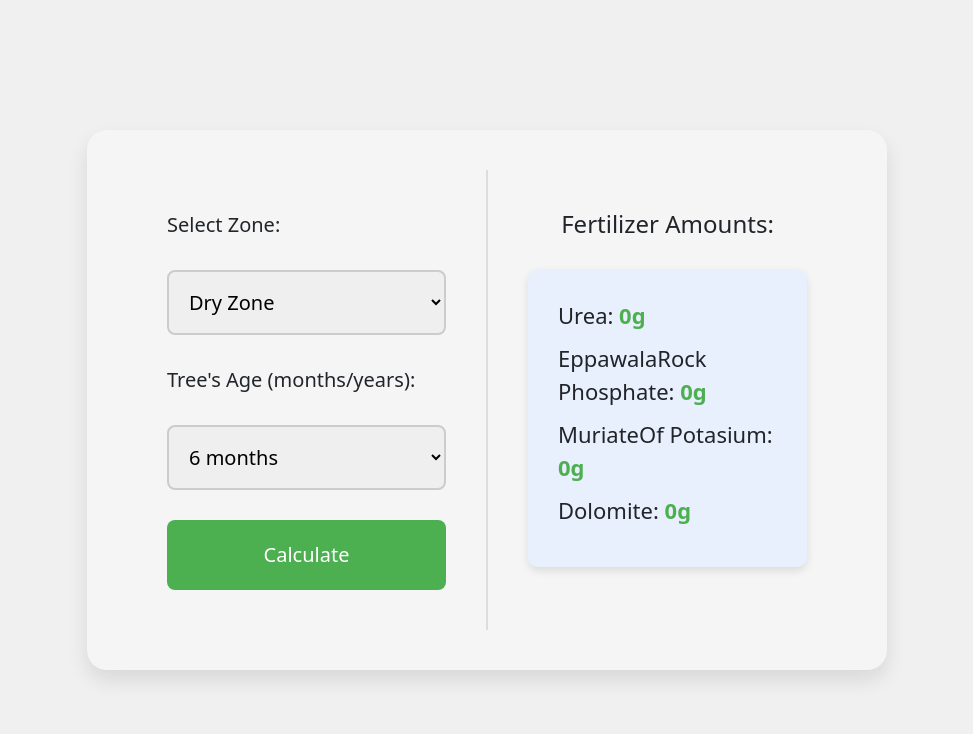
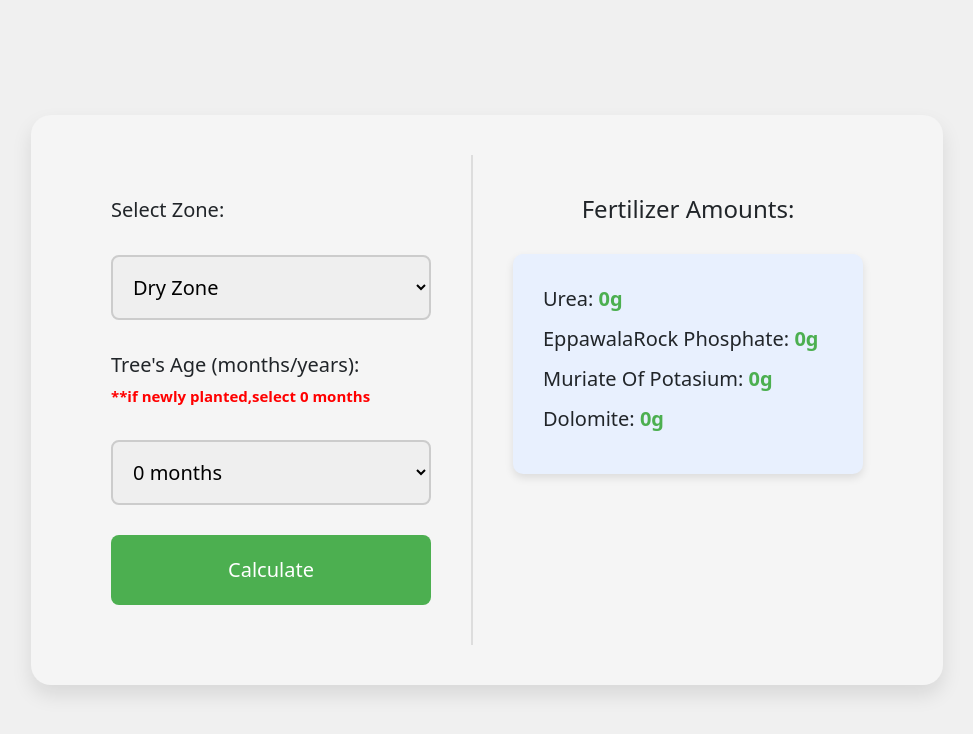
Before and after one commit to OSithu/Coconut-Production-System, a React (Create React App) app in the folder client/: page /Calculator in a window 1280 px wide. Shown: the top 734 px of the page, without its empty margins (153-1126 px from the left). Built offline with nearby package versions, Linux system fonts and the light colour scheme.

Commit message:
update calculator logic and styles

```diff
--- a/client/src/components/Calculator.css
+++ b/client/src/components/Calculator.css
@@ -10,7 +10,7 @@ html, body {
 .calculator {
     display: flex;
     flex-direction: row;
-    max-width: 800px;
+    max-width: 1050px;
     margin: 0 auto;
     padding: 40px;
     border-radius: 20px;
@@ -67,7 +67,8 @@ html, body {
     font-size: 24px;
   }
 
-  .amounts > div {
+   .amounts > div {
+    width: 350px;
     background-color: #e8f0fe;
     border-radius: 10px;
     padding: 30px;
@@ -77,10 +78,17 @@ html, body {
 
   .amounts p {
     margin-bottom: 10px;
-    font-size: 22px;
+    font-size: 20px;
   }
 
   .amounts span {
     font-weight: bold;
     color: #4caf50;
   }
+
+  .age-message {
+    font-size: 15px; /* Smaller font size */
+    color: red;
+    font-weight: bold;
+    margin-top: 5px;
+  }
--- a/client/src/components/Calculator.js
+++ b/client/src/components/Calculator.js
@@ -15,7 +15,7 @@ function Calculator() {
     let muriateAmount = 0;
     let dolomiteAmount = 0;
 
-    if (age >= 48) {
+    if (age > 48) {
       if (zone === "wet") {
         ureaAmount = 3300.0 * (8 / 33);
         phosphateAmount = 3300.0 * (9 / 33);
@@ -25,7 +25,7 @@ function Calculator() {
         phosphateAmount = 2800.0 * (4 / 28);
         muriateAmount = 2800.0 * (16 / 28);
       }
-    } else if (age >= 6 && age <= 48) {
+    } else if (age=== 6) {
       if (zone === "wet") {
         ureaAmount = 800.0 * (2 / 8.5);
         phosphateAmount = 800.0 * (4.5 / 8.5);
@@ -35,7 +35,47 @@ function Calculator() {
         phosphateAmount = 540.0 * (1 / 3);
         muriateAmount = 540.0 * (1 / 3);
       }
-    } else {
+    } else if (age=== 12||age===18) {
+        if (zone === "wet") {
+          ureaAmount = 1000.0 * (2 / 8.5);
+          phosphateAmount = 1000.0 * (4.5 / 8.5);
+          muriateAmount = 1000.0 * (2 / 8.5);
+        } else {
+          ureaAmount = 670.0 * (1 / 3);
+          phosphateAmount = 670.0 * (1 / 3);
+          muriateAmount = 670.0 * (1 / 3);
+        }
+    } else if (age=== 24||age===30) {
+        if (zone === "wet") {
+          ureaAmount = 1300.0 * (2 / 8.5);
+          phosphateAmount = 1300.0 * (4.5 / 8.5);
+          muriateAmount = 1300.0 * (2 / 8.5);
+        } else {
+          ureaAmount = 905.0 * (1 / 3);
+          phosphateAmount = 905.0 * (1 / 3);
+          muriateAmount = 905.0 * (1 / 3);
+        }
+    } else if (age===36||age===42) {
+        if (zone === "wet") {
+          ureaAmount = 1600.0 * (2 / 8.5);
+          phosphateAmount = 1600.0 * (4.5 / 8.5);
+          muriateAmount = 1600.0 * (2 / 8.5);
+        } else {
+          ureaAmount = 1110.0 * (1 / 3);
+          phosphateAmount = 1110.0 * (1 / 3);
+          muriateAmount = 1110.0 * (1 / 3);
+        }
+    } else if (age=== 48) {
+        if (zone === "wet") {
+          ureaAmount = 2000.0 * (2 / 8.5);
+          phosphateAmount = 2000.0 * (4.5 / 8.5);
+          muriateAmount = 2000.0 * (2 / 8.5);
+        } else {
+          ureaAmount = 1340.0 * (1 / 3);
+          phosphateAmount = 1340.0 * (1 / 3);
+          muriateAmount = 1340.0 * (1 / 3);
+        }
+    } else if(age===0) {
       if (zone === "wet") {
         ureaAmount = 1250.0 * (1 / 5);
         phosphateAmount = 1250.0 * (3 / 5);
@@ -47,9 +87,10 @@ function Calculator() {
       }
     }
 
+
     if (age === 0) {
       dolomiteAmount = 1000;
-    } else if (age === 6) {
+    } else if (6<=age<=48) {
       dolomiteAmount = 500;
     } else {
       dolomiteAmount = 1000;
@@ -99,19 +140,20 @@ function Calculator() {
           <option value="dry">Dry Zone</option>
           <option value="wet">Wet Zone</option>
         </select>
-        <label htmlFor="age">Tree's Age (months/years):</label>
+        <label htmlFor="age">Tree's Age (months/years):<br></br><label className="age-message">**if newly planted,select 0 months</label></label>
         <select
           id="age"
           value={age}
           onChange={handleAgeChange}
         >
+          <option value="0">0 months</option>
           <option value="6">6 months</option>
           <option value="12">12 months(1year)</option>
-          <option value="18">18 months(1year-6months)</option>
+          <option value="18">18 months(1year&6months)</option>
           <option value="24">24 months(2year)</option>
-          <option value="30">30 months(2year-6months)</option>
+          <option value="30">30 months(2year&6months)</option>
           <option value="36">36 months(3year)</option>
-          <option value="42">42 months(3year-6months)</option>
+          <option value="42">42 months(3year&6months)</option>
           <option value="48">48 months(4year)</option>
           <option value="50">more than 4years</option>
         </select>
@@ -123,7 +165,7 @@ function Calculator() {
         <div>
       <p>Urea: <span>{urea}g</span></p>
       <p>EppawalaRock Phosphate: <span>{phosphate}g</span></p>
-      <p>MuriateOf Potasium: <span>{muriate}g</span></p>
+      <p>Muriate Of Potasium: <span>{muriate}g</span></p>
       <p>Dolomite: <span>{dolomite}g</span></p>
     </div>
       </div>
```
